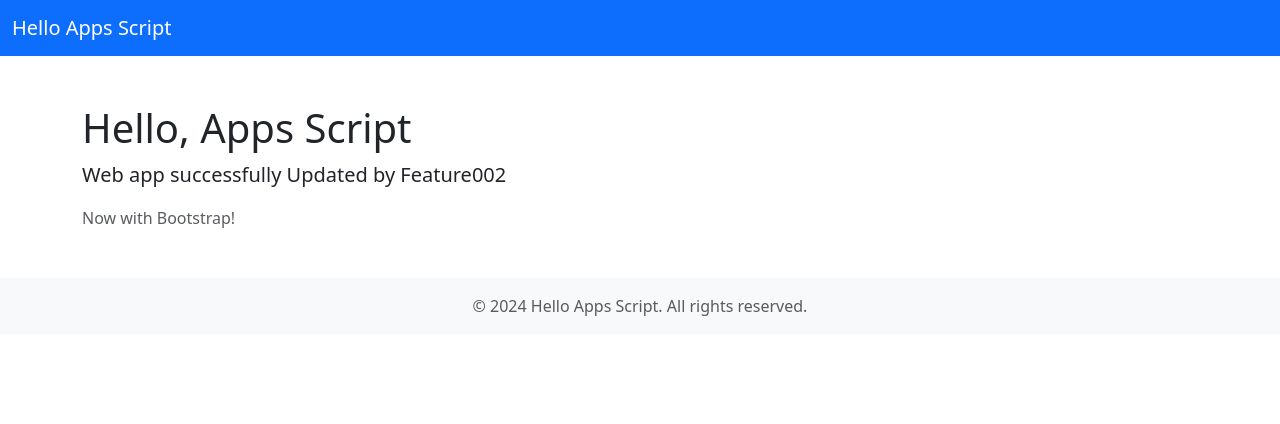
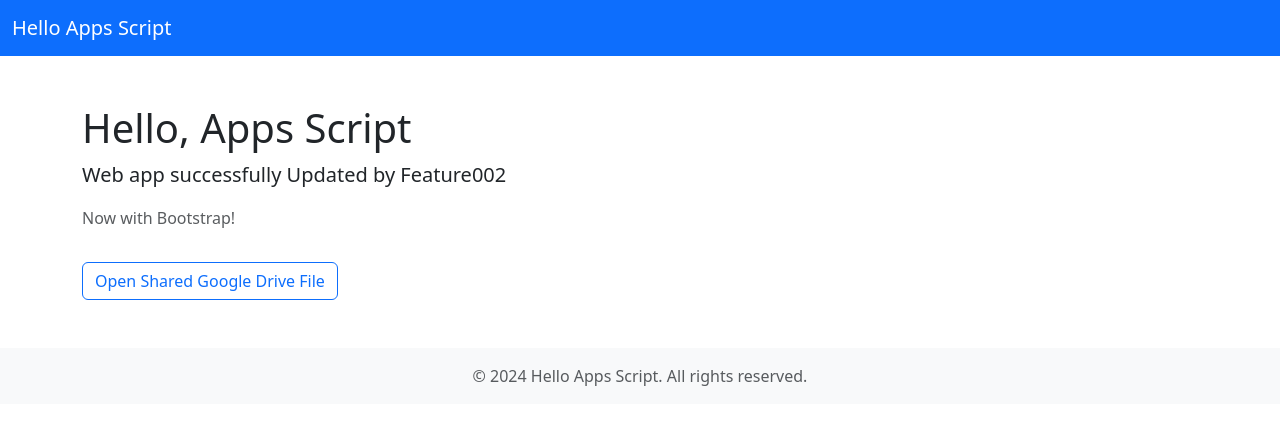
Before and after one commit to rocktremblay/testCodex, a website: page src/index.html in a window 1280 px wide. Drawn offline with nearby package versions, Linux system fonts and the light colour scheme.

Commit message:
Update: add Google Drive link and latest changes

```diff
--- a/src/index.html
+++ b/src/index.html
@@ -18,6 +18,7 @@
       <h1 class="mt-5">Hello, Apps Script</h1>
       <p class="lead">Web app successfully Updated by Feature002</p>
       <p class="text-muted">Now with Bootstrap!</p>
+    <a href="https://drive.google.com/open?id=12C1gDX5Ga4z2wCktm1hZDAB9syWK57ov&usp=drive_fs" target="_blank" class="btn btn-outline-primary mt-3">Open Shared Google Drive File</a>
     </div>
     <!-- Footer -->
     <footer class="bg-light text-center text-muted py-3 mt-5">
```
